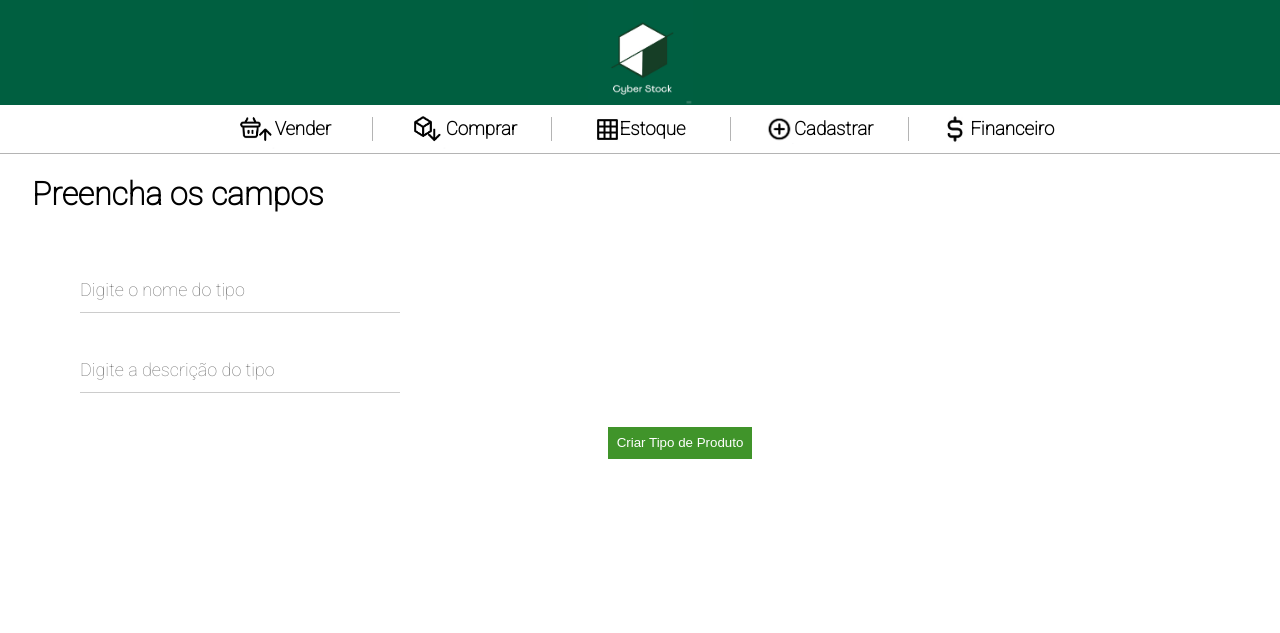
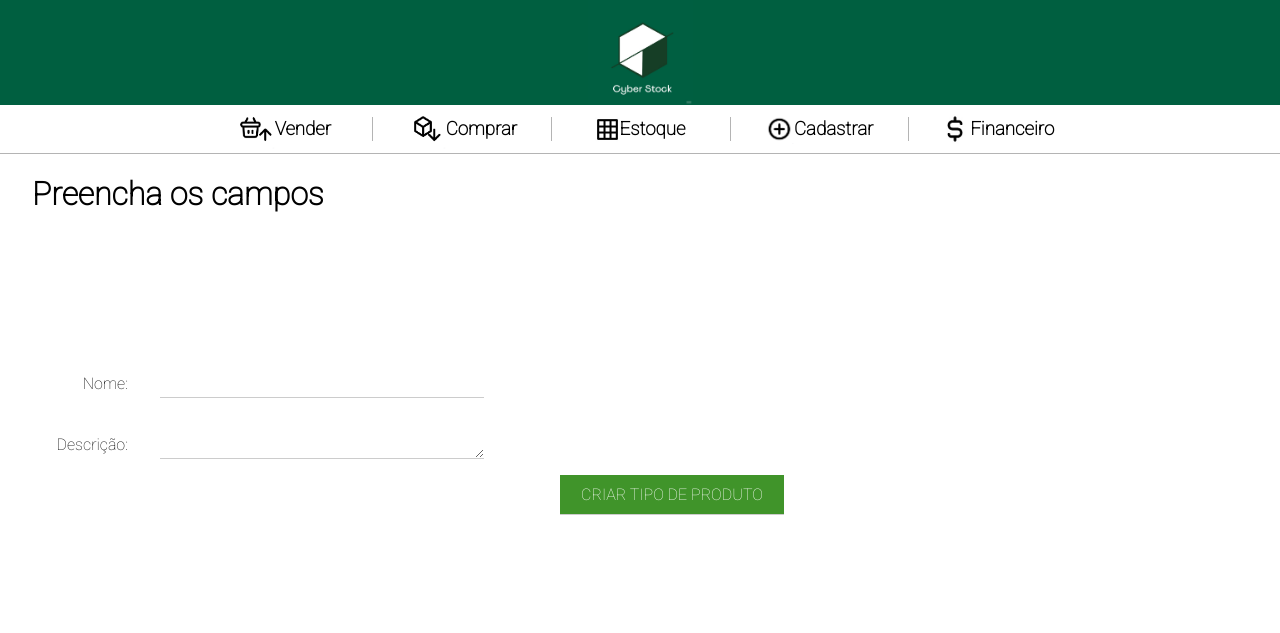
Before and after one commit to nahmrodrigues/Cyber-Stock, a Django app: page /products/types/create/ in a window 1280 px wide; the page is wider, and only the part inside the window is pictured. Shown: the top 633 px of that part. Run offline with Django 3.2, Linux system fonts and the light colour scheme.

Commit message:
Estilizando o form do Django

```diff
--- a/cyber_stock/products/models.py
+++ b/cyber_stock/products/models.py
@@ -10,14 +10,14 @@ class ProductType(models.Model):
 
     name = models.CharField(
         verbose_name=_("Nome"),
-        help_text=_("Nome"),
+
         max_length=50,
         blank=False
     )
 
     description = models.TextField(
         verbose_name=_("Descrição"),
-        help_text=_("Descrição"),
+
         max_length=200,
         blank=True,
         null=True
--- a/cyber_stock/products/templates/create_product_type.html
+++ b/cyber_stock/products/templates/create_product_type.html
@@ -6,21 +6,13 @@
     <link rel="stylesheet" href="{% static 'css/product_types.css' %}">
 </head>
 
-<div id="conteiner">
+<div class="conteiner">
 
     <h1>Preencha os campos</h1>
     <form method="post" class="register-type">
-        {% csrf_token %}
-        <div class="register-type">
-            <input class="input-text" placeholder="Digite o nome do tipo" type="text" name="product_type_name">
-            <span class="underline"></span>
-        </div>
-        <div class="register-type">
-            <input class="input-text" placeholder="Digite a descrição do tipo" type="text" name="product_type_description">
-            <span class="underline"></span>
-        </div>
+        {% csrf_token %} {{ form.as_p }}
 
-        <input type="submit" class="button-send-types" id="button-send-tipos" value="Criar Tipo de Produto">
+        <input type="submit" value="CRIAR TIPO DE PRODUTO">
 
     </form>
 </div>
--- a/cyber_stock/products/views.py
+++ b/cyber_stock/products/views.py
@@ -16,4 +16,4 @@ class CreateProductType(CreateView):
         'name',
         'description'
     ]
-    success_url = reverse_lazy('product_types')
+    success_url = reverse_lazy('products/types')
--- a/cyber_stock/static/css/product_types.css
+++ b/cyber_stock/static/css/product_types.css
@@ -1,4 +1,4 @@
-div#conteiner{
+div.conteiner{
   height: 30rem;
   width: 85rem;
   display: flex;
@@ -6,25 +6,86 @@ div#conteiner{
   padding-left: 2rem;
 
 }
+h1{
+
+  width: 25rem;
+  height: 3rem;
+}
 form.register-type{
-  width: 45rem;
+  width: 47rem;
   height: 30rem;
   display: flex;
   flex-direction: column;
+  justify-content: center;
+
+
+}
+.register-type p{
+  display: flex;
+  width: 45rem;
+
+}
+
+.register-type label{
+  width: 6rem;
+  height: 1.5rem;
+  text-align: right;
+  justify-self: left;
+  align-self: flex-end;
+
+
+}
+
+.register-type input,
+.register-type textarea{
+  width: 20rem;
+  margin-left: 2rem;
+  border: none;
+  border-bottom: 1px solid #CCC;
+  color: #555;
+  font-weight: 300;
+  font-family: 'Roboto';
+  font-size: 18px;
+  height: 1.5rem;
+
+  outline: none;
+
+
+}
+.register-type textarea:focus,
+.register-type input:focus{
+
+  border-bottom: 1px solid #005F40;
+  transition: all 0.5s linear;
+}
+
+.register-type input[type="submit"] {
+  background-color: #40942A;
+  color: white;
+  width: 14rem;
+  height: 2.5rem;
+  font-size: medium;
+  padding: 0.5rem;
+  align-self: flex-end;
+  justify-self: flex-end;
+}
+
+.register-type input[type="submit"]:active{
+  background-color: #005F40;
 }
 
 .button-send-types{
   height: 2rem;
-  width: 9rem;
+  width: 1rem;
   background-color: #40942A;
   border: none;
   color: white;
-  margin-top: 2rem;
-  align-self: flex-end;
+
+  align-self: baseline;
 
 }
 
-.button-send-types:active{
+.button-send-types :active{
   background-color: #005F40;
 }
 
@@ -38,6 +99,7 @@ div.register-type {
   width: 20rem;
 }
 
+/*
 .input-text {
 
   border: none;
@@ -75,4 +137,4 @@ div.register-type {
   -webkit-transition: all 0.5s linear;
   transition: all 0.5s linear;
   width: 20rem;
-}
+}*/
```
